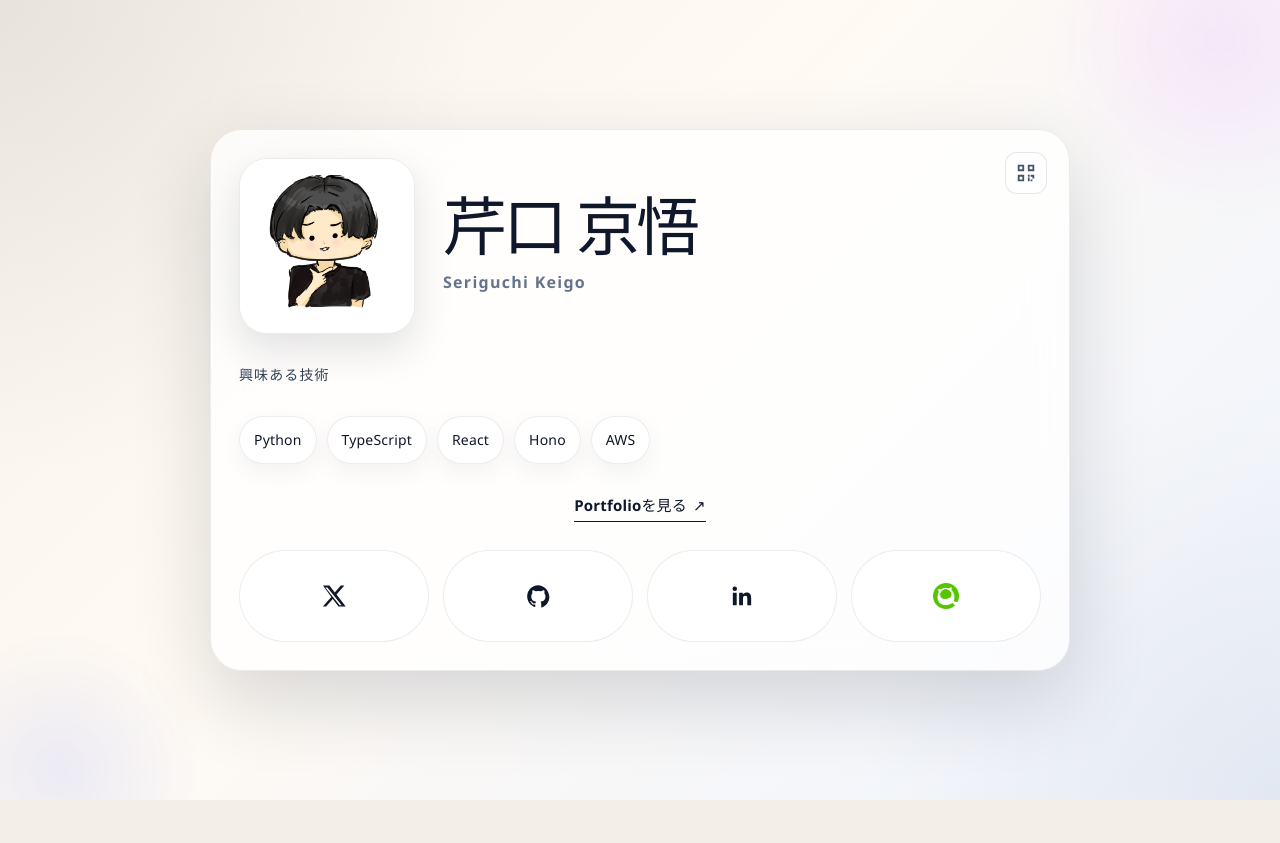
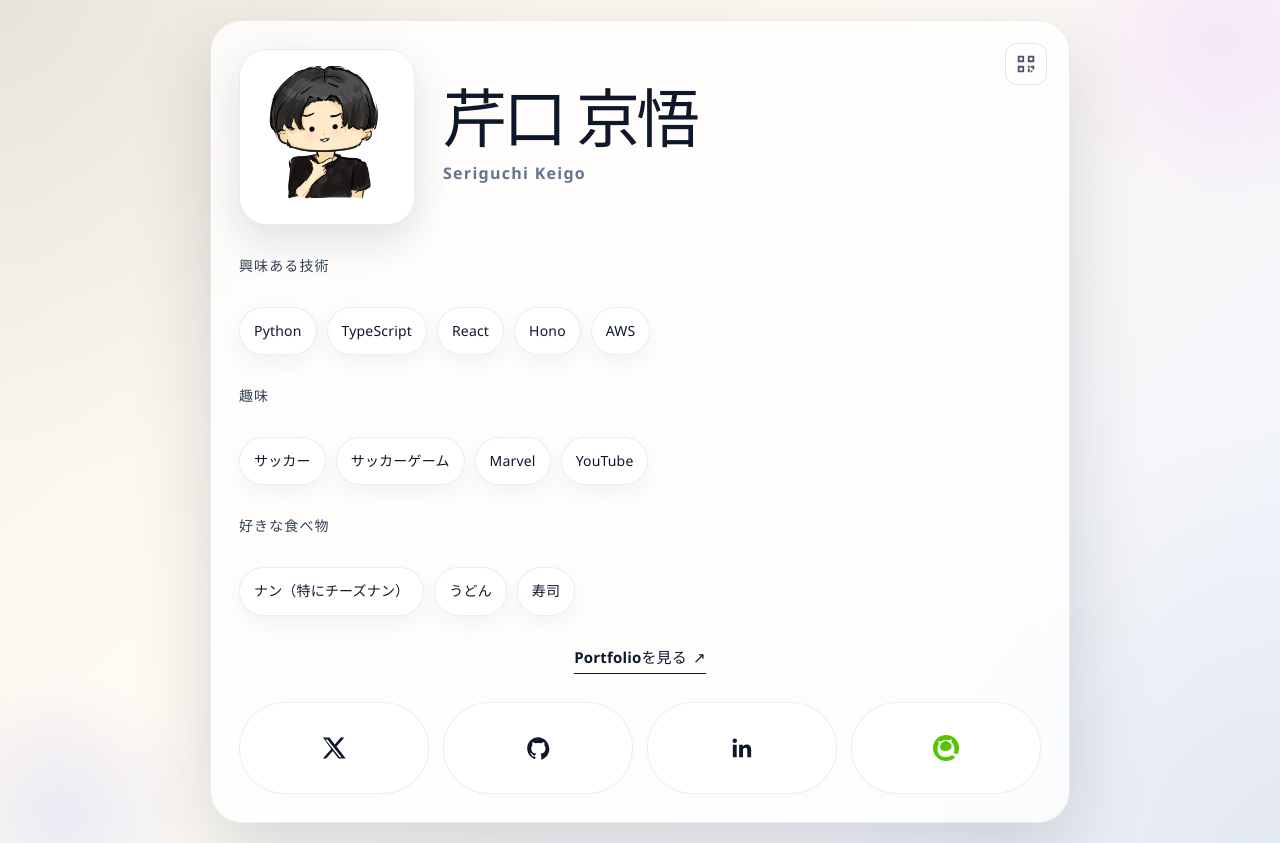
Before and after one commit to Seripro/profile, a React (Vite) app: page / in a window 1280 px wide. Before the commit the page ends 800 px from the top, so only its background shows below. Built offline with nearby package versions, Linux system fonts and the light colour scheme.

Commit message:
趣味、好きな食べ物を追加

```diff
--- a/src/App.tsx
+++ b/src/App.tsx
@@ -30,6 +30,8 @@ function App() {
   ];
 
   const skills = ["Python", "TypeScript", "React", "Hono", "AWS"];
+  const hobbies = ["サッカー", "サッカーゲーム", "Marvel", "YouTube"];
+  const favoriteFoods = ["ナン（特にチーズナン）", "うどん", "寿司"];
 
   return (
     <main className="business-card-shell">
@@ -57,6 +59,26 @@ function App() {
           {skills.map((skill) => (
             <span key={skill} className="skill-pill">
               {skill}
+            </span>
+          ))}
+        </div>
+
+        <div className="section-heading">趣味</div>
+
+        <div className="skills" aria-label="趣味">
+          {hobbies.map((hobby) => (
+            <span key={hobby} className="skill-pill">
+              {hobby}
+            </span>
+          ))}
+        </div>
+
+        <div className="section-heading">好きな食べ物</div>
+
+        <div className="skills" aria-label="好きな食べ物">
+          {favoriteFoods.map((food) => (
+            <span key={food} className="skill-pill">
+              {food}
             </span>
           ))}
         </div>
```
